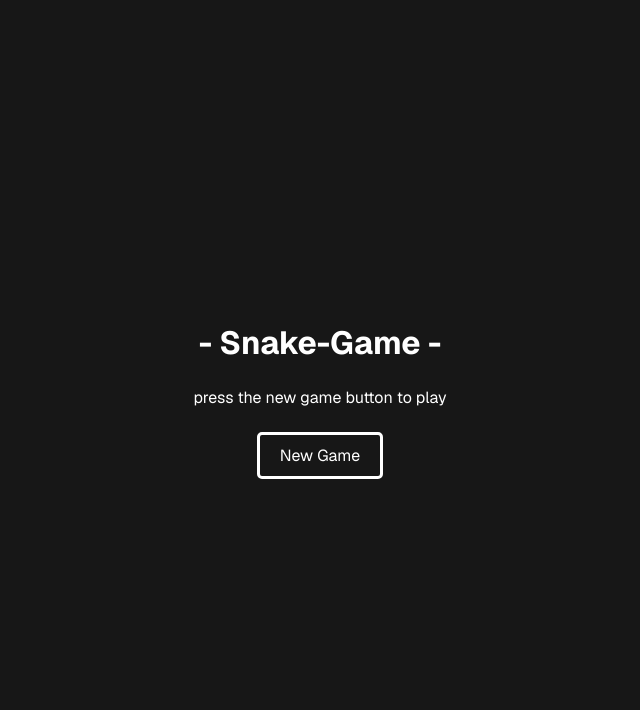
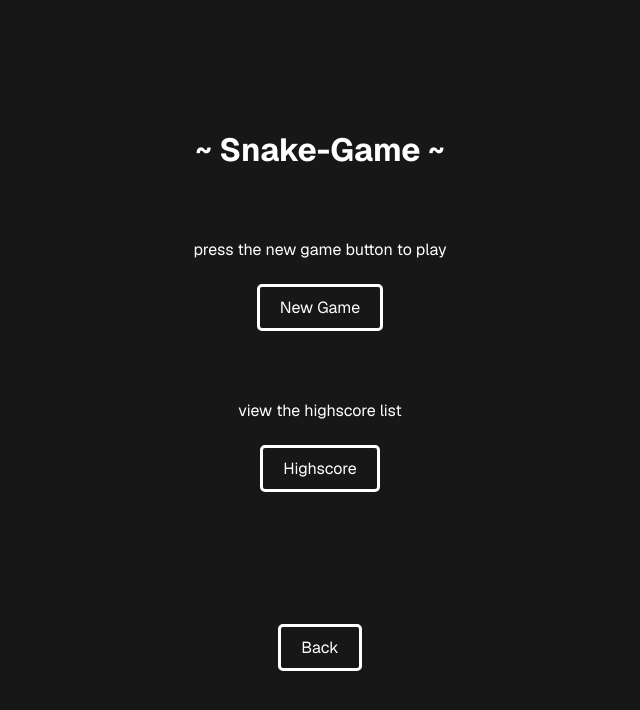
Before and after one commit to Krieger-m/silly-snake-game, a Next.js app: page / in a window 1280 px wide. Shown: the top 710 px of the page, without its empty margins (320-960 px from the left). Built offline with nearby package versions, Linux system fonts and the light colour scheme.

Commit message:
added back-link

```diff
--- a/src/app/page.tsx
+++ b/src/app/page.tsx
@@ -1,18 +1,39 @@
-"use client";
 
+import { seedUsers } from "@/lib/seed";
 import styles from "./page.module.css";
 import Link from "next/link";
+import { getUsers, insertUser } from "@/lib/actions";
 
-export default function MainPage() {
+export default async function MainPage() {
+  // seedUsers()
+
+  // const a = await insertUser(6, 'Peter', 15)
+
+  // const res = await getUsers()
+  // console.log(res)
+
   return (
     <div
       className={`${styles.page} ${styles.centerContent}`}
     >
-      <h1>- Snake-Game -</h1>
+      <h1>~ Snake-Game ~</h1>
+      <br/>
       <p>press the new game button to play</p>
       <Link href={"/game"} className={styles.buttonLink}>
         New Game
       </Link>
+      <br/>
+      <p>view the highscore list</p>
+      <Link href={"/highscore"} className={styles.buttonLink}>
+        Highscore
+      </Link>
+      <br/>
+      <br/>
+      <br/>
+      <br/>
+      <a href={"https://mk-dev.org/projects"} className={styles.buttonLink}>
+        Back
+      </a>
     </div>
   );
 }
```
